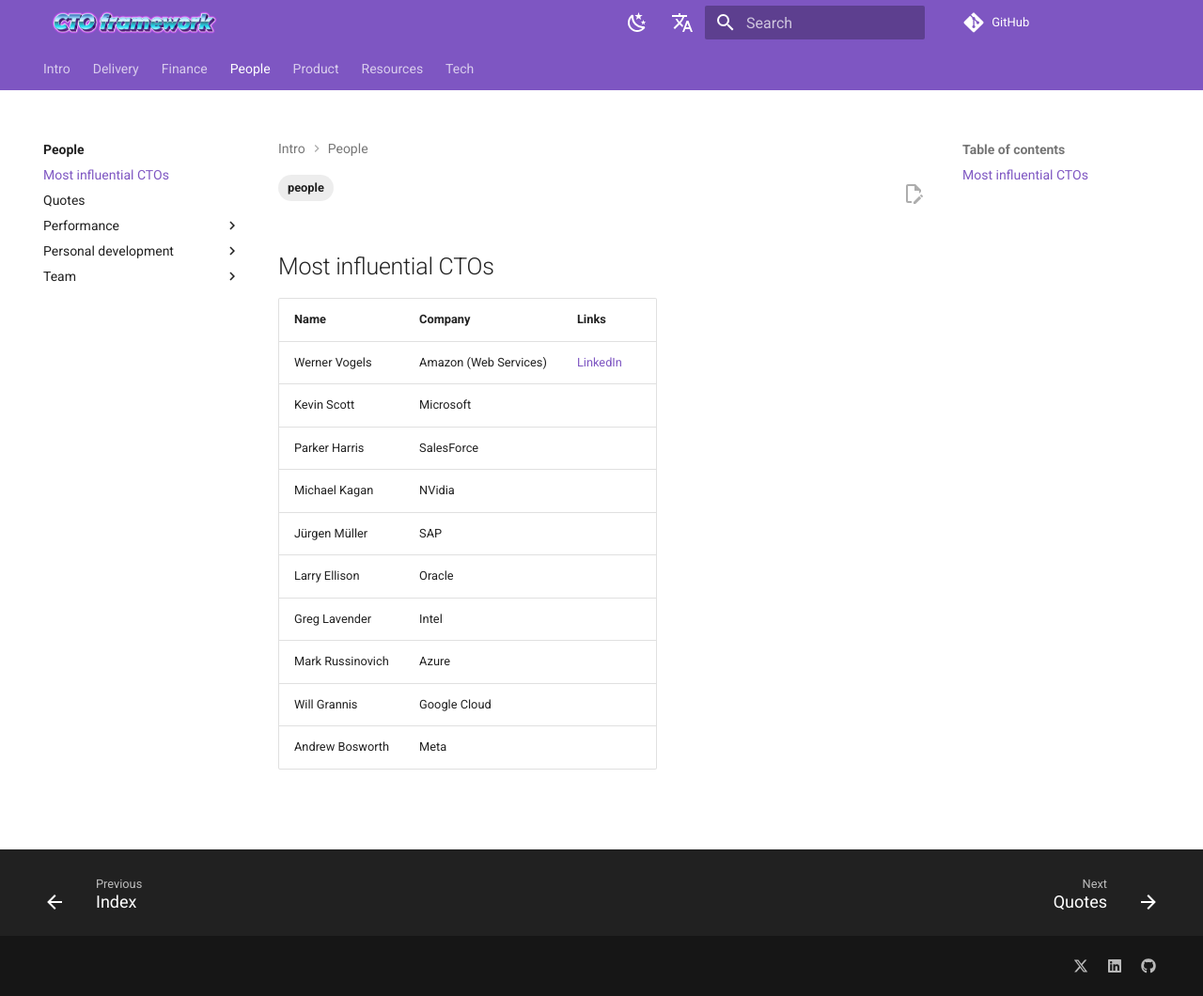
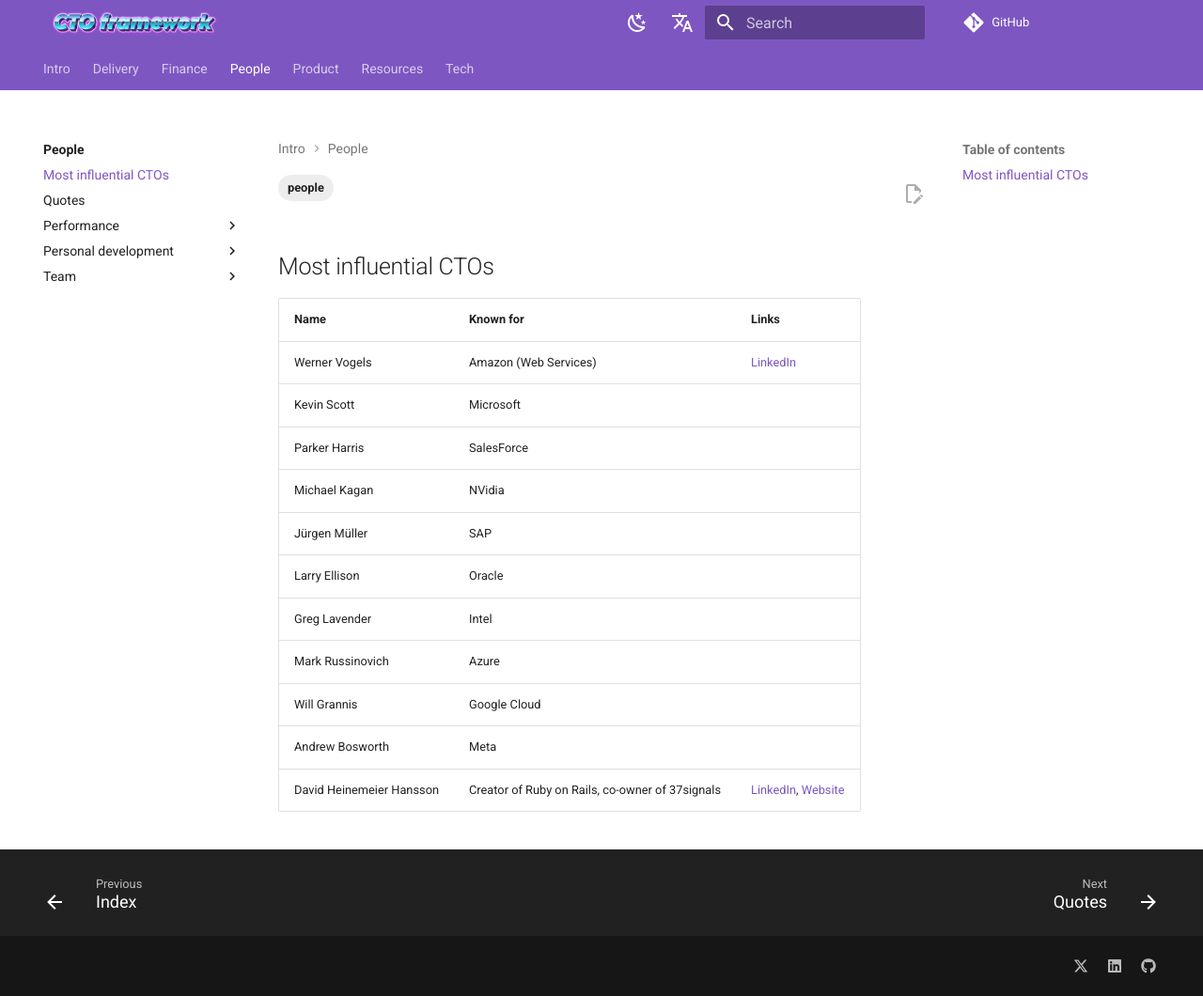
Before and after one commit to ctoframework/website, an MkDocs documentation site: the page built from docs/people/most-influential-ctos.md, in a window 1280 px wide and 1060 px high. Shown: the whole window at 94% size. Built offline with MkDocs 1.6.1 and Material for MkDocs 9.7.7, drawn with Linux system fonts in a browser that asks for light colours; comment, search, counter and statistics services are not loaded.

Commit message:
Add DHH to notable CTOs

```diff
--- a/docs/people/most-influential-ctos.md
+++ b/docs/people/most-influential-ctos.md
@@ -6,15 +6,16 @@ title: Most influential CTOs
 
 ## Most influential CTOs
 
-| Name             | Company               | Links                                                |
-| ---------------- | --------------------- | ---------------------------------------------------- |
-| Werner Vogels    | Amazon (Web Services) | [LinkedIn](https://www.linkedin.com/in/wernervogels) |
-| Kevin Scott      | Microsoft             |                                                      |
-| Parker Harris    | SalesForce            |                                                      |
-| Michael Kagan    | NVidia                |                                                      |
-| Jürgen Müller    | SAP                   |                                                      |
-| Larry Ellison    | Oracle                |                                                      |
-| Greg Lavender    | Intel                 |                                                      |
-| Mark Russinovich | Azure                 |                                                      |
-| Will Grannis     | Google Cloud          |                                                      |
-| Andrew Bosworth  | Meta                  |                                                      |
+| Name                     | Known for                                       | Links                                                                                                   |
+| ------------------------ | ----------------------------------------------- | ------------------------------------------------------------------------------------------------------- |
+| Werner Vogels            | Amazon (Web Services)                           | [LinkedIn](https://www.linkedin.com/in/wernervogels)                                                    |
+| Kevin Scott              | Microsoft                                       |                                                                                                         |
+| Parker Harris            | SalesForce                                      |                                                                                                         |
+| Michael Kagan            | NVidia                                          |                                                                                                         |
+| Jürgen Müller            | SAP                                             |                                                                                                         |
+| Larry Ellison            | Oracle                                          |                                                                                                         |
+| Greg Lavender            | Intel                                           |                                                                                                         |
+| Mark Russinovich         | Azure                                           |                                                                                                         |
+| Will Grannis             | Google Cloud                                    |                                                                                                         |
+| Andrew Bosworth          | Meta                                            |                                                                                                         |
+| David Heinemeier Hansson | Creator of Ruby on Rails, co-owner of 37signals | [LinkedIn](https://www.linkedin.com/in/david-heinemeier-hansson-374b18221/), [Website](https://dhh.dk/) |
```
